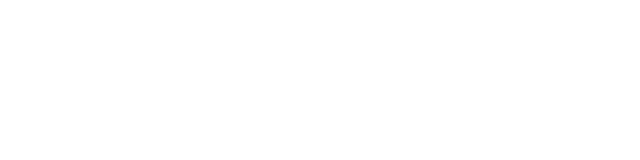
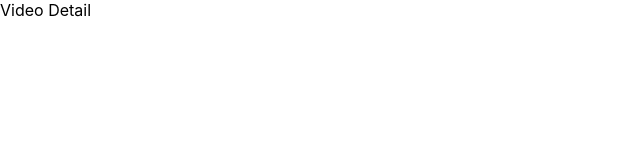
Before and after one commit to Seono-Na/youtubeproject, a React (Create React App) app: page /videos/watch/videoId in a window 1280 px wide. Shown: the top 160 px of the page, without its empty margins (0-640 px from the left). Built offline with nearby package versions, Linux system fonts and the light colour scheme.

Commit message:
router 설정하기

```diff
--- a/src/App.js
+++ b/src/App.js
@@ -1,5 +1,11 @@
+import { Outlet } from "react-router-dom";
+
 function App() {
-  return <></>;
+  return (
+    <>
+      <Outlet />
+    </>
+  );
 }
 
 export default App;
--- a/src/index.js
+++ b/src/index.js
@@ -1,13 +1,30 @@
-import React from 'react';
-import ReactDOM from 'react-dom/client';
-import './index.css';
-import App from './App';
-import reportWebVitals from './reportWebVitals';
+import React from "react";
+import ReactDOM from "react-dom/client";
+import "./index.css";
+import App from "./App";
+import reportWebVitals from "./reportWebVitals";
+import { createBrowserRouter, RouterProvider } from "react-router-dom";
+import NotFound from "./pages/NotFound";
+import Videos from "./pages/Videos";
+import VideoDetail from "./pages/VideoDetail";
 
-const root = ReactDOM.createRoot(document.getElementById('root'));
+const router = createBrowserRouter([
+  {
+    path: "/",
+    element: <App />,
+    errorElement: <NotFound />,
+    children: [
+      { index: true, element: <Videos /> },
+      { path: "videos", element: <Videos /> },
+      { path: "videos/keyword", element: <Videos /> },
+      { path: "videos/watch/videoId", element: <VideoDetail /> },
+    ],
+  },
+]);
+const root = ReactDOM.createRoot(document.getElementById("root"));
 root.render(
   <React.StrictMode>
-    <App />
+    <RouterProvider router={router} />
   </React.StrictMode>
 );
 
--- /dev/null
+++ b/src/pages/NotFound.jsx
@@ -0,0 +1,5 @@
+import React from "react";
+
+export default function NotFound() {
+  return <div>Not Found.</div>;
+}
--- /dev/null
+++ b/src/pages/VideoDetail.jsx
@@ -0,0 +1,5 @@
+import React from "react";
+
+export default function VideoDetail() {
+  return <div>Video Detail</div>;
+}
--- /dev/null
+++ b/src/pages/Videos.jsx
@@ -0,0 +1,5 @@
+import React from "react";
+
+export default function Videos() {
+  return <div>Videos</div>;
+}
```
